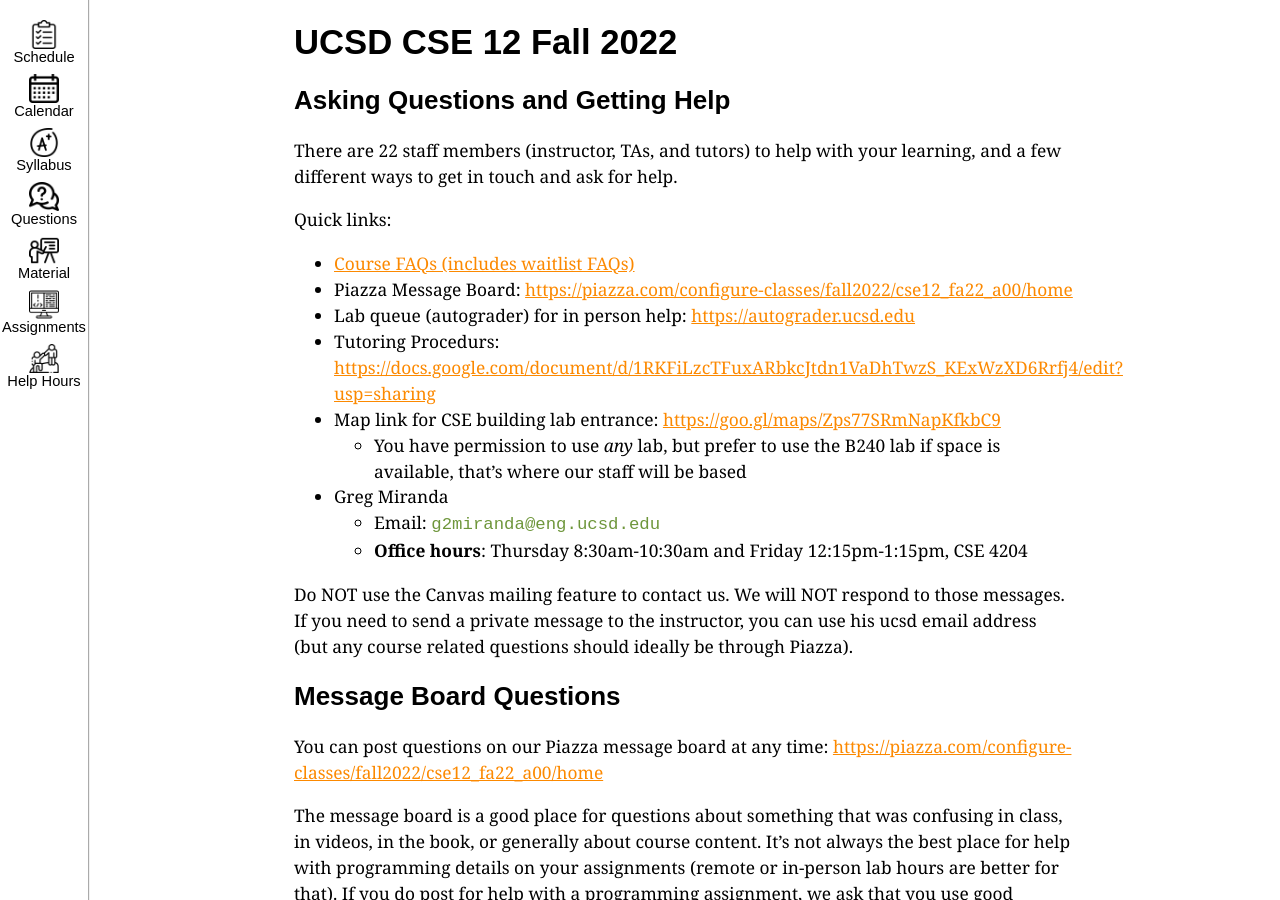
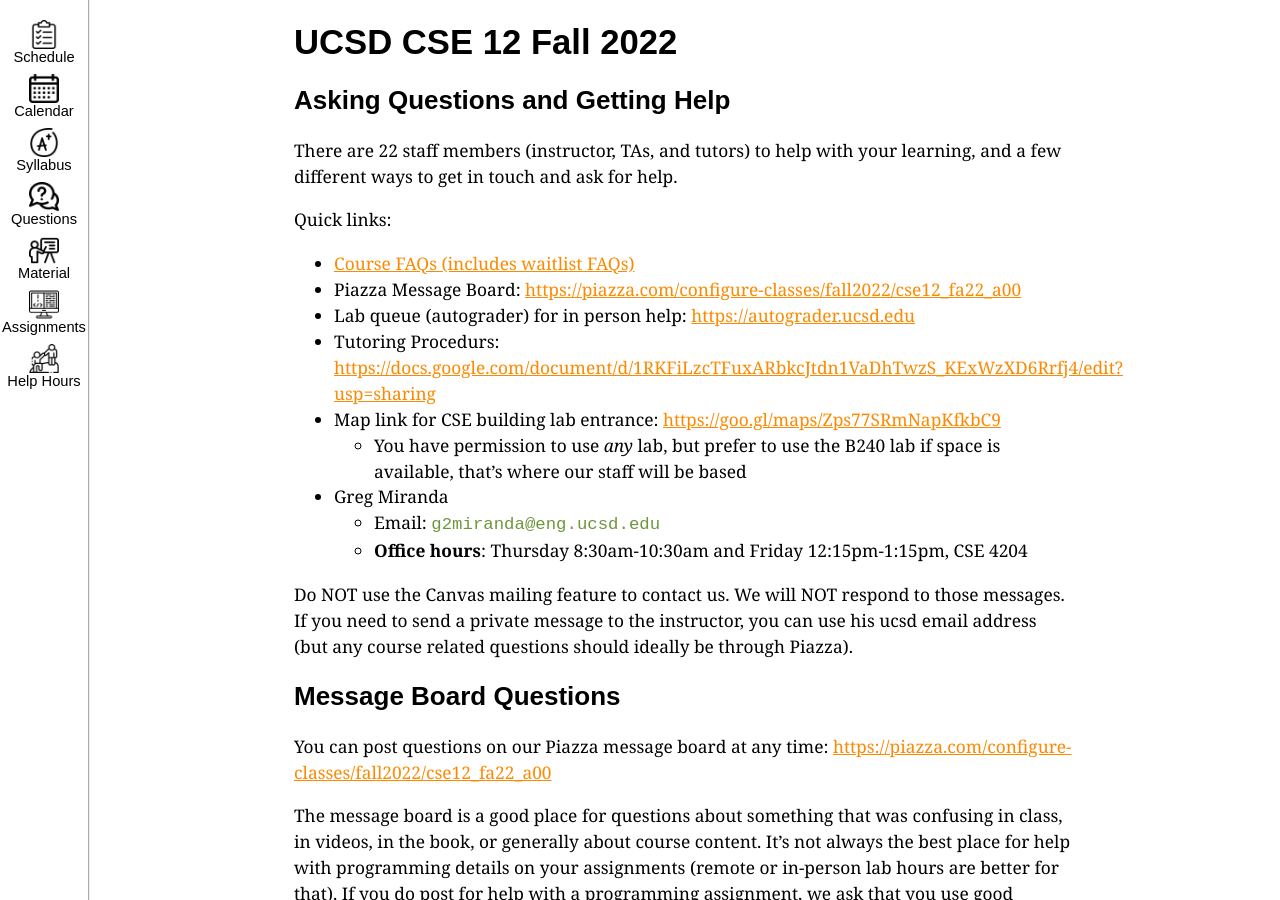
Before and after one commit to ucsd-cse12-f22/ucsd-cse12-f22.github.io, a Jekyll site: the page built from staff-and-help.md, in a window 1280 px wide and 900 px high. Built offline with Jekyll 4.4.1, drawn with Linux system fonts in a browser that asks for light colours; part of the change alters nothing that is shown.

Commit message:
Update staff-and-help.md

```diff
--- a/staff-and-help.md
+++ b/staff-and-help.md
@@ -11,7 +11,7 @@ learning, and a few different ways to get in touch and ask for help.
 Quick links:
 
 - [Course FAQs (includes waitlist FAQs)](#faq)
-- Piazza Message Board: [https://piazza.com/configure-classes/fall2022/cse12_fa22_a00/home](https://piazza.com/configure-classes/fall2022/cse12_fa22_a00/home){:target="_blank"}
+- Piazza Message Board: [https://piazza.com/configure-classes/fall2022/cse12_fa22_a00](https://piazza.com/configure-classes/fall2022/cse12_fa22_a00){:target="_blank"}
 - Lab queue (autograder) for in person help: [https://autograder.ucsd.edu](https://autograder.ucsd.edu){:target="_blank"}
 - Tutoring Procedurs: [https://docs.google.com/document/d/1RKFiLzcTFuxARbkcJtdn1VaDhTwzS_KExWzXD6Rrfj4/edit?usp=sharing](https://docs.google.com/document/d/1RKFiLzcTFuxARbkcJtdn1VaDhTwzS_KExWzXD6Rrfj4/edit?usp=sharing){:target="_blank"}
 - Map link for CSE building lab entrance: [https://goo.gl/maps/Zps77SRmNapKfkbC9](https://goo.gl/maps/Zps77SRmNapKfkbC9){:target="_blank"}
@@ -27,7 +27,7 @@ address (but any course related questions should ideally be through Piazza).
 ## Message Board Questions
 
 You can post questions on our Piazza message board at any time:
-[https://piazza.com/configure-classes/fall2022/cse12_fa22_a00/home](https://piazza.com/configure-classes/fall2022/cse12_fa22_a00/home){:target="_blank"}
+[https://piazza.com/configure-classes/fall2022/cse12_fa22_a00](https://piazza.com/configure-classes/fall2022/cse12_fa22_a00){:target="_blank"}
 
 The message board is a good place for questions about something that was
 confusing in class, in videos, in the book, or generally about course content.
```
